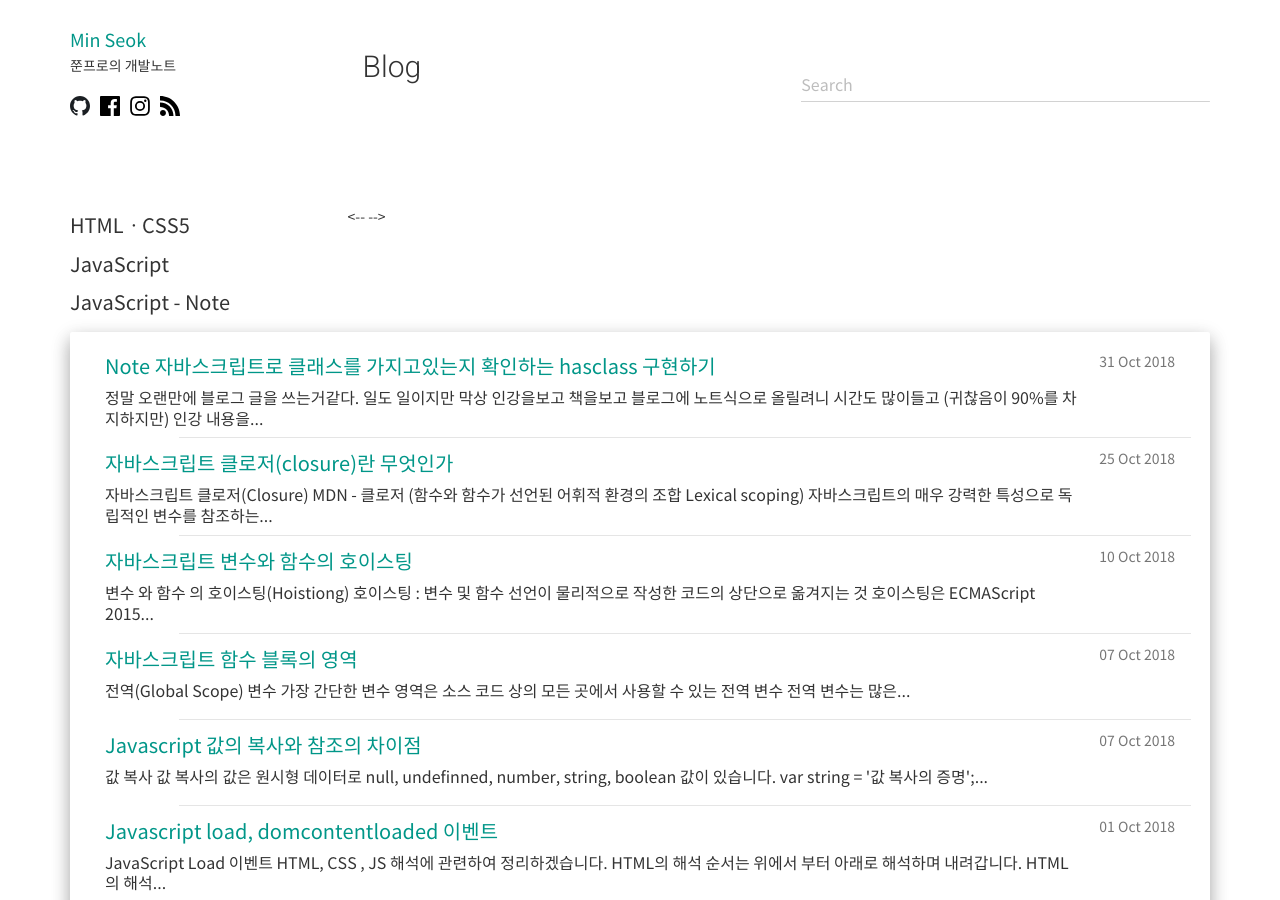
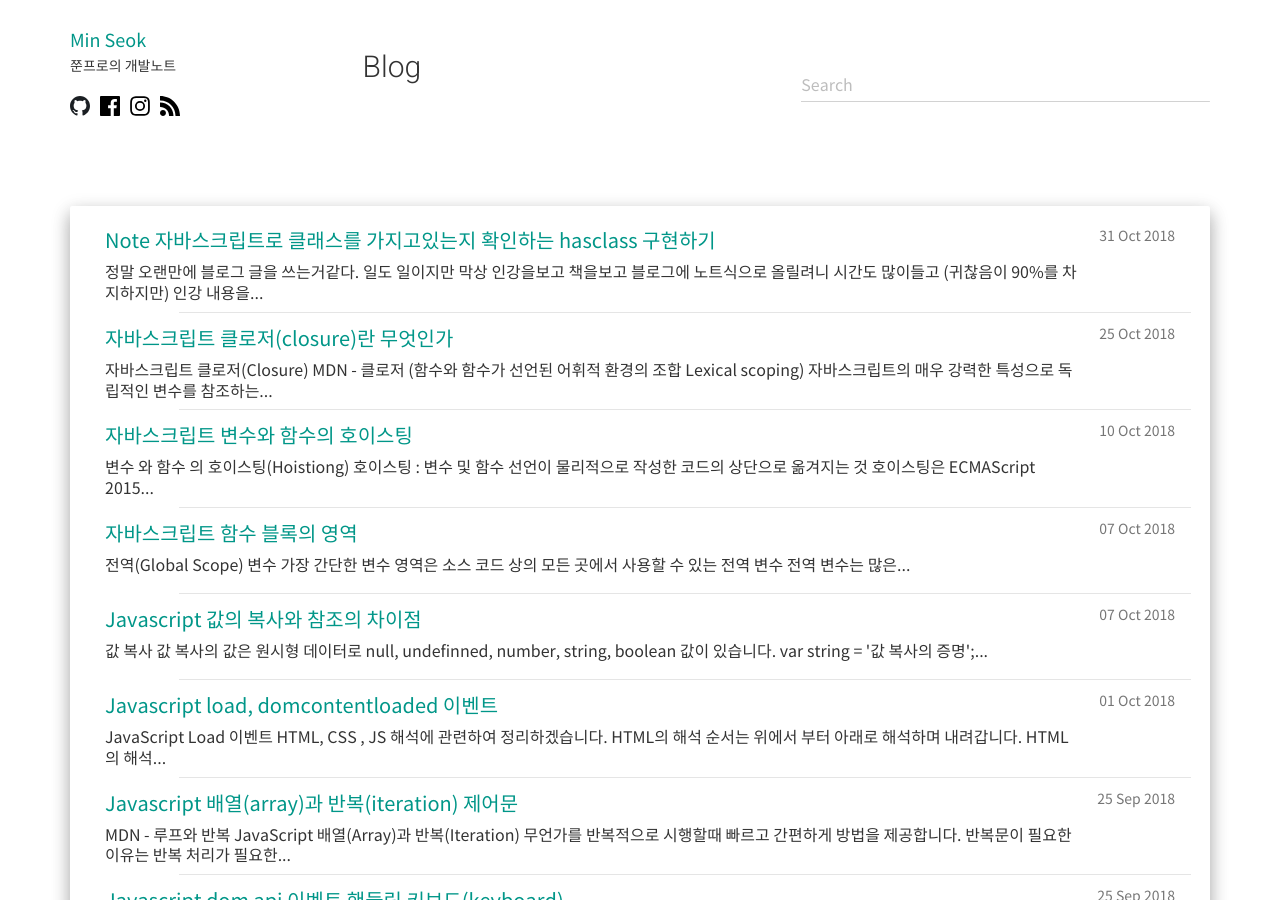
Before and after one commit to alalstjr/promote.github.io, a Jekyll site: the page built from index.html, in a window 1280 px wide and 900 px high. Built offline with Jekyll 4.4.1, drawn with Linux system fonts in a browser that asks for light colours; nearby versions of some CDN libraries; the list of posts is cut into pages by our own code.

Commit message:
Update main.html

```diff
--- a/_includes/main.html
+++ b/_includes/main.html
@@ -1,6 +1,6 @@
 <div class="container main outer">
       <div class="row">
-        <-- <div class="col-md-3 col-xs-12">
+        <!-- <div class="col-md-3 col-xs-12">
           {% include sidemenu.html %}
         </div> -->
         <div class="col-md-12 col-xs-12 full">
```
